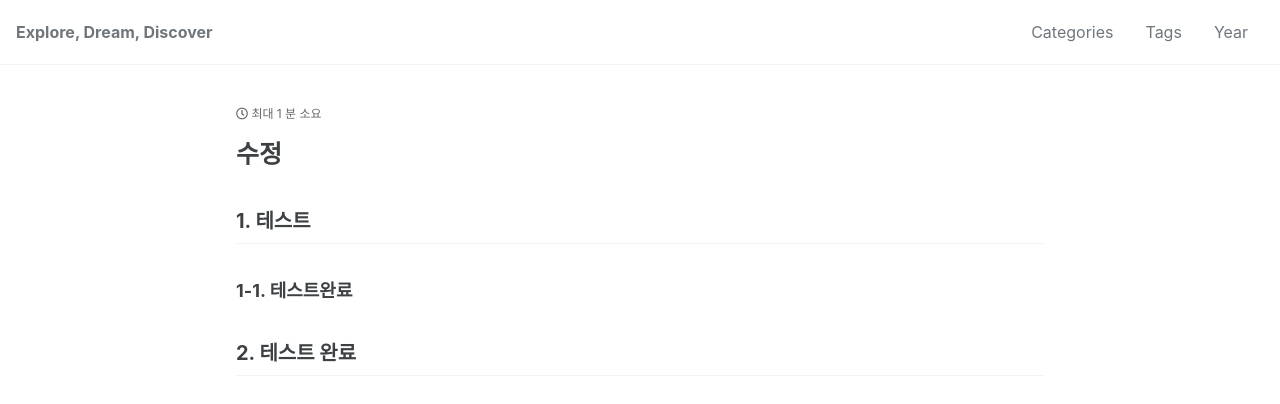
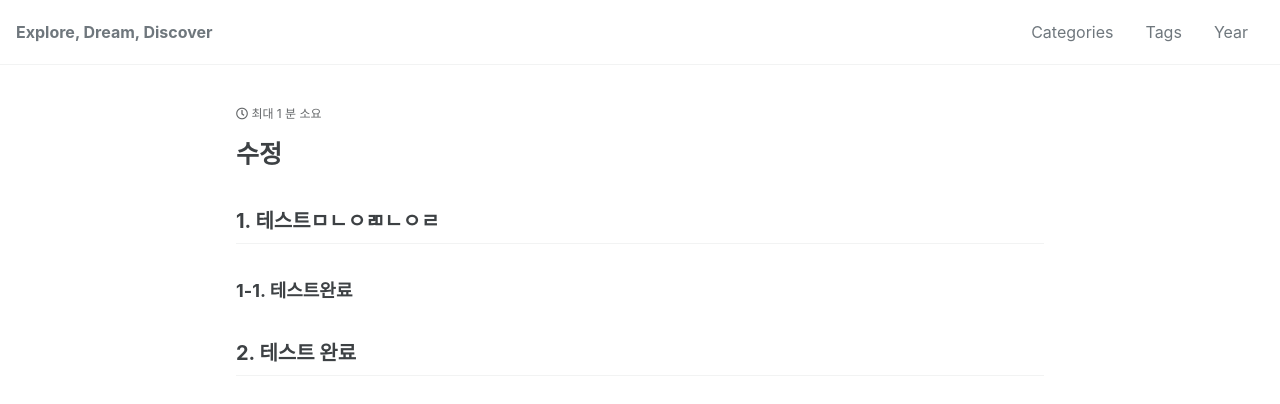
Before and after one commit to 0leaf/0leaf.github.com, a Jekyll site: the page built from _posts/2022-08-19-template.md, in a window 1280 px wide. Shown: the top 404 px of the page. Built offline with Jekyll 4.4.1, drawn with Linux system fonts in a browser that asks for light colours; cached includes are drawn as plain includes.

Commit message:
Update 2022-08-19-template.md

```diff
--- a/_posts/2022-08-19-template.md
+++ b/_posts/2022-08-19-template.md
@@ -20,6 +20,6 @@ last_modified_at: "2022-08-19 09:00:00 +0800"
 ---
 
 # 수정
-## 1. 테스트
+## 1. 테스트ㅁㄴㅇㄻㄴㅇㄹ
 ### 1-1. 테스트완료
 ## 2. 테스트 완료
```
Also changed, not shown: other parts of _posts/2022-08-19-template.md (+1 -1 lines).
